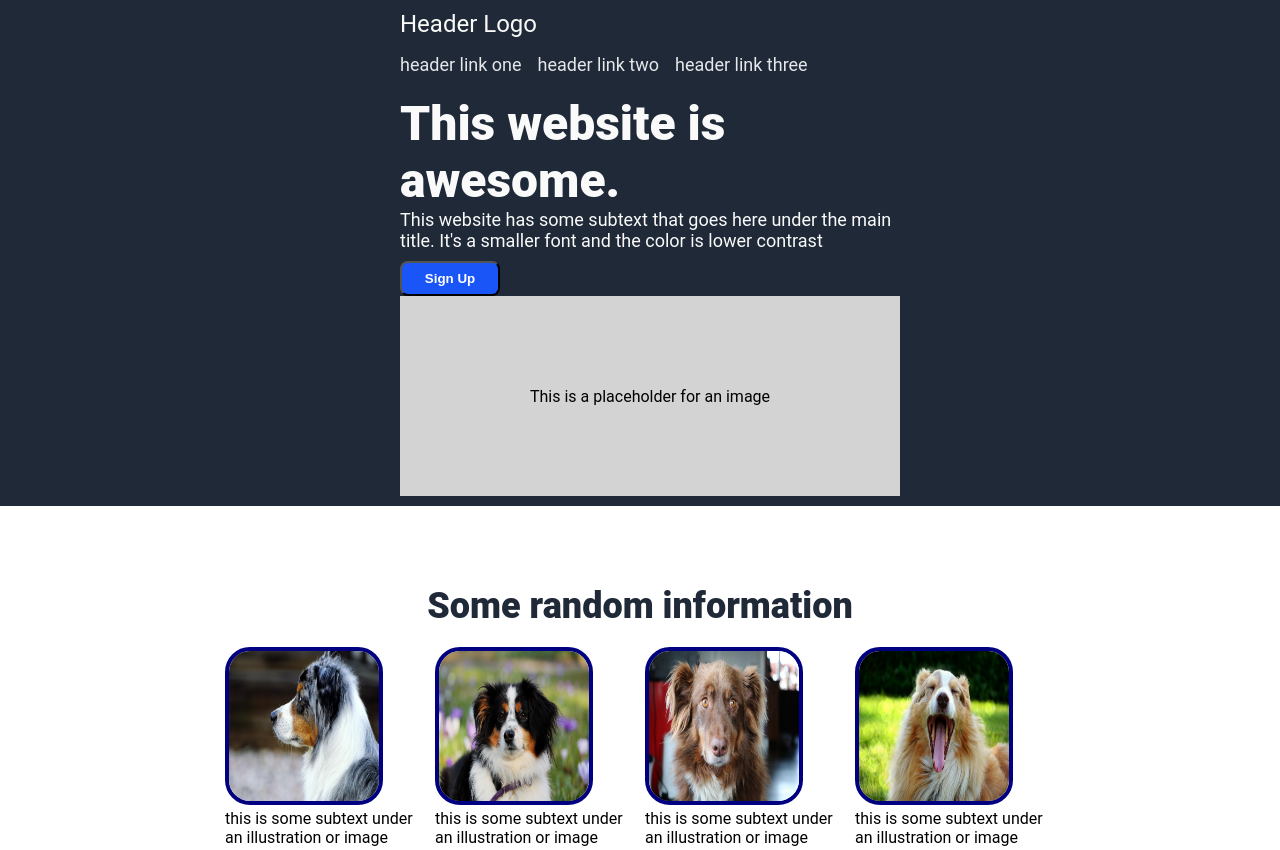
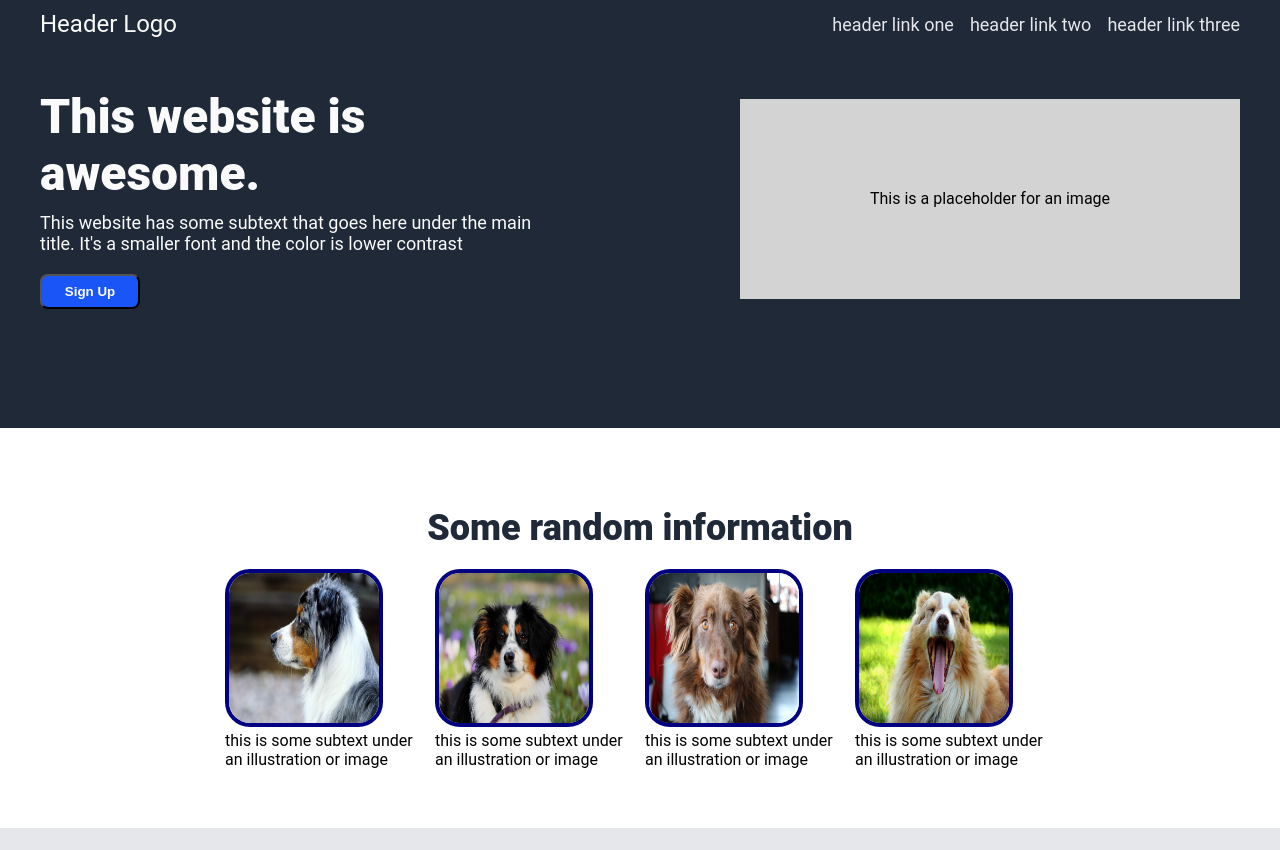
Before and after one commit to b33ni3/landing-page, a plain HTML site: page index.html in a window 1280 px wide. Shown: the top 850 px of the page. Drawn offline with Linux system fonts and the light colour scheme.

Commit message:
Fixed flex-wrap feature for header and hero. Plus added comments to style.css to identify sections

```diff
--- a/index.html
+++ b/index.html
@@ -8,32 +8,31 @@
 </head>
 <body>
     <div class="header">
-        <!-- <div class = "header-container"> -->
-            <div class="left-header"> Header Logo
-                <!--
-                <img src="images/A_superman.jpg" class="A_superman" alt="Letter A in the Superman Logo"> -->
-
-            </div>
+        <div class="container">
+            <div class="left-header">Header Logo</div>
             <ul class="right-header">
                 <li><a href="#">header link one</a></li>
                 <li><a href="#">header link two</a></li>
                 <li><a href="#">header link three</a></li>
             </ul>
-        <!-- </div> -->
+        </div>
     </div>
+
     <div class="hero">
         <div class="container">
-            <div class="hero_main_text">This website is awesome.</div>
-            <div class="sub_text">This website has some subtext that goes here under the main title. It's a smaller font and the color is lower contrast</div>
-            <button class="signup1">Sign Up</button>
-        </div>
-            <div class="hero_img" alt="This is a placeholder for an image">
-                <div class="hero-img-text"> This is a placeholder for an image</div>
+            <div class="hero-left">
+                <div class="hero_main_text">This website is awesome.</div>
+                <div class="sub_text">This website has some subtext that goes here under the main title. It's a smaller font and the color is lower contrast</div>
+                <button class="signup1">Sign Up</button>
+            </div>
+            <div class="hero_img">
+                <div class="hero-img-text">This is a placeholder for an image</div>
+            </div>
         </div>
     </div>
 
     <div class="center-container">
-        <div class="center-text"> Some random information</div>
+        <div class="center-text">Some random information</div>
         <div class="center-inn-container">
             <div class="info">
                 <img class="dog" src="images/dog1.jpg" alt="Photo of an Australian Shepherd">
@@ -55,7 +54,7 @@
     </div>
 
     <div class="quote-container">
-        <div class="quote"> This is an inspiring quote, or a testimonial from a customer. Maybe it's just filling up space, or maybe people actually read it. Who knows? All I know is that it looks nice.</div>
+        <div class="quote">This is an inspiring quote, or a testimonial from a customer. Maybe it's just filling up space, or maybe people actually read it. Who knows? All I know is that it looks nice.</div>
         <div class="quote-by">-Thor, God of Thunder</div>
     </div>
 
@@ -63,7 +62,7 @@
         <div class="action-inn-cont">
             <div class="action-text-container">
                 <div class="action-text">Call to action! It's time</div>
-                <div class="signup-text">Sign up for our product by clicking that button right over there! </div>
+                <div class="signup-text">Sign up for our product by clicking that button right over there!</div>
             </div>
             <div class="signup2-cont">
                 <button class="signup2">Sign up</button>
--- a/style.css
+++ b/style.css
@@ -1,24 +1,31 @@
-body{
+body {
     margin: 0;
-    font-family: Roboto;
+    font-family: Roboto, sans-serif;
     display: flex;
     flex-direction: column;
 }
 
-
-.A_superman{
-    width: 100px;
-    flex-shrink: 0;
+/* === Shared Container === */
+.container {
+    max-width: 1200px;
+    margin: 0 auto;
+    padding: 0 20px;
+    width: 100%;
+    display: flex;
+    flex-wrap: wrap;
+    justify-content: space-between;
+    align-items: center;
 }
 
-.header{
-    display: flex;
-    flex-wrap: wrap;
-    gap: 1em;
-    justify-content: space-between;
-    align-items: center;
+/* === Header === */
+.header {
     background-color: #1F2937;
-    padding: 10px 400px;
+    padding: 10px 0;
+}
+
+.left-header {
+    font-size: 24px;
+    color: #F9FAF8;
 }
 
 .right-header {
@@ -27,37 +34,42 @@ body{
     align-items: center;
     margin: 0;
     padding: 0;
+    list-style: none;
+    font-size: 18px;
 }
 
-.hero{
-    display: flex;
-    flex-wrap: wrap;
-    justify-content: space-between;
-    align-items: center;
+a {
+    text-decoration: none;
+    color: #E5E7EB;
+}
+
+/* === Hero Section === */
+.hero {
     background-color: #1F2937;
     min-height: 300px;
-    padding: 10px 400px;
+    padding: 40px 0;
 }
 
-.hero_container{
+.hero-left {
     display: flex;
     flex-direction: column;
+    gap: 10px;
 }
 
-.hero_main_text{
+.hero_main_text {
     font-size: 48px;
     color: #f9faf9;
     font-weight: 900;
     width: 500px;
 }
 
-.sub_text{
+.sub_text {
     width: 500px;
     font-size: 18px;
-    color:#f9faf9;
+    color: #f9faf9;
 }
 
-.hero_img{
+.hero_img {
     min-height: 200px;
     min-width: 500px;
     background-color: lightgray;
@@ -66,33 +78,22 @@ body{
     align-items: center;
 }
 
-
-ul{
-    list-style: none;
-    font-size: 18px;
-}
-
-a{
-    text-decoration: none;
-    color: #E5E7EB;
-}
-
 button {
-  cursor: pointer;
-  padding: 8px 16px;
-  border-radius: 8px;
-  width: 100px;
-  background-color: rgb(26, 85, 247);
-
-}
-
-.signup1{
-    margin-top: 10px;
+    cursor: pointer;
+    padding: 8px 16px;
+    border-radius: 8px;
+    width: 100px;
+    background-color: rgb(26, 85, 247);
     color: white;
     font-weight: 900;
 }
 
-.center-container{
+.signup1 {
+    margin-top: 10px;
+}
+
+/* === Center Section === */
+.center-container {
     display: flex;
     flex-direction: column;
     justify-content: center;
@@ -100,63 +101,46 @@ button {
     height: 400px;
 }
 
-.center-inn-container{
-    display: flex;
-    flex-wrap: wrap;
-    gap: 10px;
-}
-
-.info{
-    max-width: 200px;
-}
-
-img{
-    width: 150px;
-    height: 150px;
-    flex-shrink: 0;
-}
-
-.quote-container{
-    display: flex;
-    flex-wrap: wrap;
-    background-color: #E5E7EB;
-    min-height: 200px;
-    justify-content: center;
-    align-items: center;
-}
-
-.action-container{
-    background-color: white;
-    height: 200px;
-}
-
-.left-header{
-    font-size: 24px;
-    color: #F9FAF8;
-}
-
-.dog{
-    border: 4px solid navy;
-    border-radius: 25px;
-}
-
-.center-text{
+.center-text {
     font-size: 36px;
     color: #1F2937;
     font-weight: 900;
     margin: 20px;
 }
 
-.quote-container{
+.center-inn-container {
+    display: flex;
+    flex-wrap: wrap;
+    gap: 10px;
+}
+
+.info {
+    max-width: 200px;
+}
+
+img {
+    width: 150px;
+    height: 150px;
+    flex-shrink: 0;
+}
+
+.dog {
+    border: 4px solid navy;
+    border-radius: 25px;
+}
+
+/* === Quote Section === */
+.quote-container {
     display: flex;
     flex-wrap: wrap;
     flex-direction: column;
     justify-content: center;
     align-items: center;
     min-height: 500px;
+    background-color: #E5E7EB;
 }
 
-.quote{
+.quote {
     display: flex;
     flex-wrap: wrap;
     justify-content: flex-start;
@@ -166,7 +150,7 @@ img{
     max-width: 800px;
 }
 
-.quote-by{
+.quote-by {
     display: flex;
     justify-content: flex-end;
     font-size: 36px;
@@ -174,7 +158,8 @@ img{
     max-width: 800px;
 }
 
-.action-container{
+/* === Call to Action Section === */
+.action-container {
     display: flex;
     flex-wrap: wrap;
     justify-content: center;
@@ -183,7 +168,7 @@ img{
     background-color: white;
 }
 
-.action-inn-cont{
+.action-inn-cont {
     display: flex;
     justify-content: center;
     align-items: center;
@@ -192,14 +177,20 @@ img{
     background-color: #3882F6;
 }
 
-.action-text-container{
+.action-text-container {
     display: flex;
     flex-direction: column;
     justify-content: flex-start;
     color: white;
 }
 
-.signup2{
+.signup2-cont {
+    display: flex;
+    align-items: center;
+    justify-content: center;
+}
+
+.signup2 {
     margin: 15px;
     color: white;
     font-weight: 900;
@@ -208,11 +199,12 @@ img{
     background-color: #3882F6;
 }
 
-.action-text{
-    font-weight: bold;
+.action-text,
+.signup-text {
+    font-size: 24px;
 }
 
-.action-text,
-.signup-text{
-    font-size: 24px;
+.A_superman {
+    width: 100px;
+    flex-shrink: 0;
 }
```
